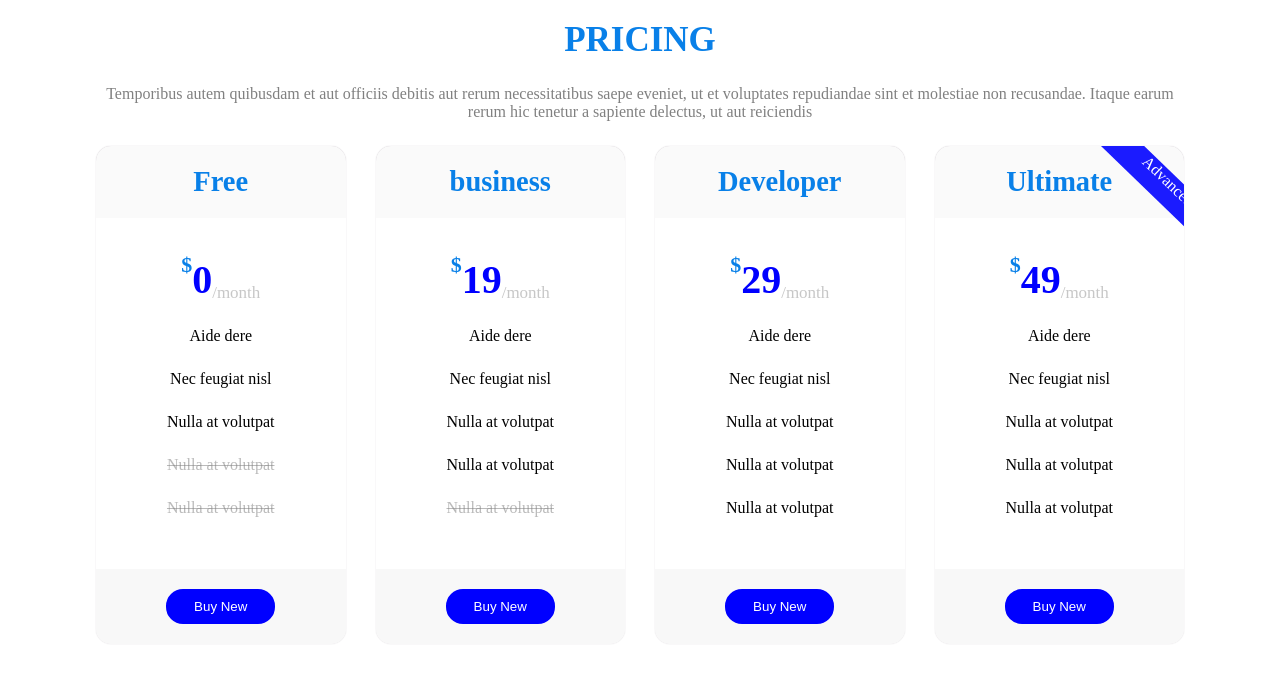
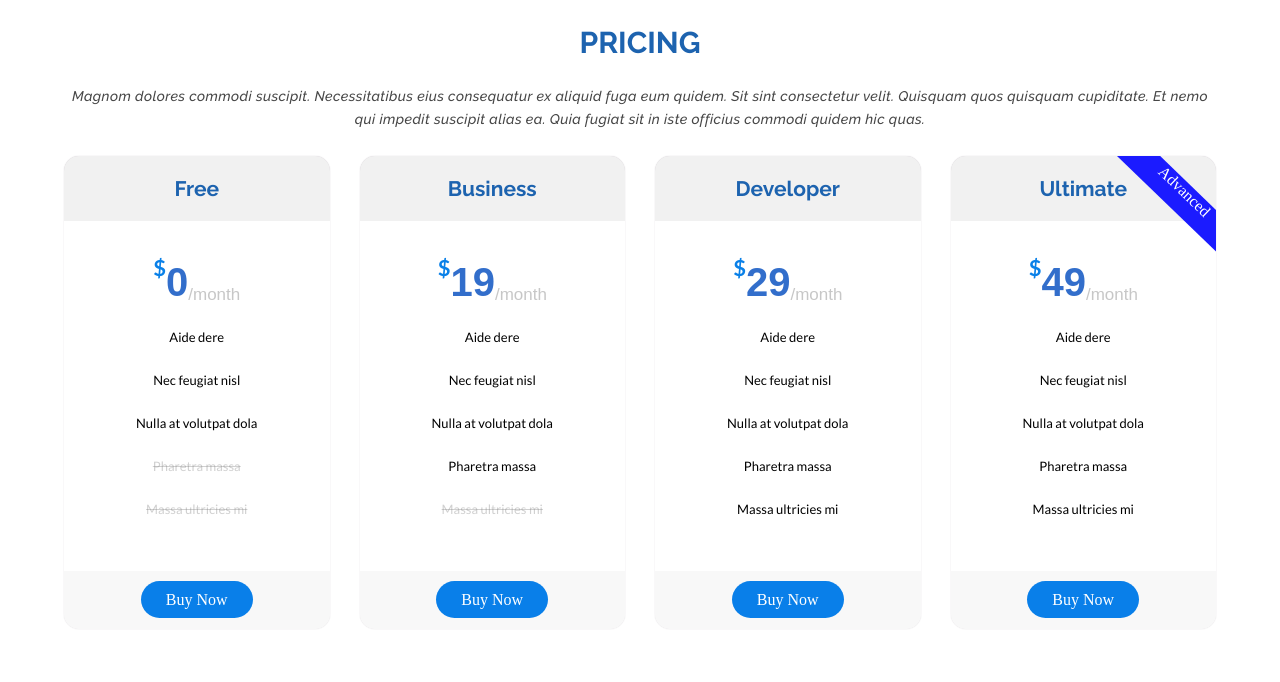
Before and after one commit to santhoshkumarramani/card-task, a plain HTML site: page index.html in a window 1280 px wide. Drawn offline with Linux system fonts and the light colour scheme.

Commit message:
file update

```diff
--- a/css/style.css
+++ b/css/style.css
@@ -3,34 +3,44 @@
 	padding:0;
 	box-sizing:border-box;
 }
-.container1{
+.full-table{
 	margin:0 auto;
-	width: 85%;
+    width: 90%;
+    padding: 5px 0px;
 }
-.head{
+.heading{
 	text-align:center;
 }
-.head h2{
-	font-size:35px;
-	font-weight:600;
-	color:#0980e8;
+
+.heading h2{
+	font-size:30px;
+	font-weight:700;
+	color:#1d63af;
 	margin-bottom:25px;
 	margin-top: 20px;
+	font-family: 'Raleway', sans-serif;
+}
+.heading p{
+	color:rgba(70,70,70,255);
+	margin-bottom:25px;
+	font-family:'Raleway', sans-serif;
+	font-style: italic;
+	font-weight:500;
+	font-size:14px;
+    letter-spacing: 0.4px;
+    line-height: 23px;
 
-}
-.head p{
-	color:gray;
-	margin-bottom:25px;
 }
 .row{
 	display:flex;
 	text-align:center;
 	justify-content:space-between;
 	gap: 30px;
+
 }
 
 
-.col{
+.table{
 	width:25%;
 	height:auto;
 	box-shadow: 0px 0px 1px #8787;
@@ -39,54 +49,62 @@
     overflow: hidden;
 
 }
-.card-title{
-	background-color:#8080800a;
-	color:#0980e8;
-	font-size:19px;
+.title{
+	background-color:#8080801c;
+	color:#1d63af;
+	font-size:14px;
 	text-align:center;
 	padding:20px;
-
+	font-family: 'Raleway', sans-serif;
 }
 
-.card-content{
+.content{
 	margin:20px 0;
 	padding:20px;
 
 }
-.card-content p{
+.content p{
+
+	font-size:13px;
+	font-weight:500;
 	line-height:43px;
+	font-family: 'Lato', sans-serif;
 }
-.card-content del{
+.content del{
 	color:#8080808a;
 }
 .button{
 	    background-color: #f8f8f8;
 		padding:20px;
+		font-weight:200;
 
 }
-button{
+ .button a{
+	border-radius:21px;
+	padding:10px 25px;
+	background-color:rgb(9,127,233);
 	color:white;
-	background-color:blue;
-	border:2px solid blue;
-	border-radius:17px;
-	padding:8px 26px;
+	text-decoration:none;
 }
-.card-content sup{
+.content sup{
 	font-size:22px;
 	font-weight:600;
 	color:#0980e8;
 	position: relative;
     top: -15px;
+
 }
-.card-content span{
+.content span{
 	font-size:40px;
-	color:blue;
+	color:#2a68c9f5;
 	font-weight:600;
+	font-family:arial;
 }
-.card-content sub{
+.content sub{
 	font-size:17px;
 	font-weight:100;
 	color:#80808070;
+	font-family:arial;
 }
 .advanced{
 	color:white;
@@ -98,7 +116,15 @@ button{
 	top:25px;
 	left:144px;
 }
-.card-title:hover{
+
+
+.line-through{
+	text-decoration:line-through;
+    color:#8080805e;
+
+}
+
+.title:hover{
 	color:white;
-	background-color:#1b1bff;
+	background-color:blue;
 }
--- a/index.html
+++ b/index.html
@@ -3,76 +3,82 @@
 	<head>
 		<title>Card-Task</title>
 		<link rel="stylesheet"href="./css/style.css">
+		<link rel="preconnect" href="https://fonts.googleapis.com">
+		<link rel="preconnect" href="https://fonts.gstatic.com" crossorigin>
+		<link href="https://fonts.googleapis.com/css2?family=Raleway:ital,wght@0,100;0,200;0,300;0,400;0,500;0,600;0,700;0,800;0,900;1,100;1,200;1,300;1,400;1,500;1,600;1,700;1,800;1,900&display=swap" rel="stylesheet">
+		<link rel="preconnect" href="https://fonts.googleapis.com">
+		<link rel="preconnect" href="https://fonts.gstatic.com" crossorigin>
+		<link href="https://fonts.googleapis.com/css2?family=Lato:ital,wght@0,100;0,300;0,400;0,700;0,900;1,100;1,300;1,400;1,700;1,900&display=swap" rel="stylesheet">
 	</head>
 	<body>
-		<section class="title">
-		<div class="container1">
-			<div class="head">
+		<section class="container">
+		<div class="full-table">
+			<div class="heading">
 				<h2>PRICING</h2>
-				<p> Temporibus autem quibusdam et aut officiis debitis aut rerum necessitatibus saepe eveniet, ut et voluptates repudiandae sint et molestiae non recusandae. Itaque earum rerum hic tenetur a sapiente delectus, ut aut reiciendis</p>
+				<p> Magnom dolores commodi suscipit. Necessitatibus eius consequatur ex aliquid fuga eum quidem. Sit sint consectetur velit. Quisquam quos quisquam cupiditate. Et nemo qui impedit suscipit alias ea. Quia fugiat sit in iste officius commodi quidem hic quas.</p>
 			</div>
 
 
 					<div class="row">
-						<div class="col">
-								<div class="card-title">
+						<div class="table">
+								<div class="title">
 									<h2>Free</h2>
 								</div>
 
-								<div class="card-content">
+								<div class="content">
 									<p><sup>$</sup><span>0</span><sub>/</sub><sub>month</sub><p>
 									<p>Aide dere</p>
 									<p>Nec feugiat nisl</p>
-									<p>Nulla at volutpat</p>
-									<p><del>Nulla at volutpat</del></p>
-									<p><del>Nulla at volutpat</del></p>
+									<p>Nulla at volutpat dola</p>
+									<p class="line-through">Pharetra massa</p>
+									<p class="line-through">Massa ultricies mi</p>
 								</div>
 
 								<div class="button">
-									<button>Buy New</button>
+									<a href="#">Buy Now</a>
 								</div>
 							</div>
 
-							<div class="col">
-								<div class="card-title">
-									<h2>business</h2>
+							<div class="table">
+								<div class="title">
+									<h2>Business</h2>
 								</div>
 
-								<div class="card-content">
+								<div class="content">
 									<p><sup>$</sup><span>19</span><sub>/</sub><sub>month</sub><p>
 									<p>Aide dere</p>
 									<p>Nec feugiat nisl</p>
-									<p>Nulla at volutpat</p>
-									<p>Nulla at volutpat</p>
-									<p><del>Nulla at volutpat</del></p>
+									<p>Nulla at volutpat dola</p>
+									<p>Pharetra massa</p>
+									<p class="line-through">Massa ultricies mi</p>
 								</div>
 
 								<div class="button">
-									<button>Buy New</button>
+									<a href="#">Buy Now</a>
 								</div>
 							</div>
 
-							<div class="col">
-								<div class="card-title">
+							<div class="table">
+								<div class="title">
 									<h2>Developer</h2>
 								</div>
 
-								<div class="card-content">
+								<div class="content">
 									<p><sup>$</sup><span>29</span><sub>/</sub><sub>month</sub><p>
 									<p>Aide dere</p>
 									<p>Nec feugiat nisl</p>
-									<p>Nulla at volutpat</p>
-									<p>Nulla at volutpat</p>
-									<p>Nulla at volutpat</p>
+									<p>Nulla at volutpat dola</p>
+									<p>Pharetra massa</p>
+									<p>Massa ultricies mi</p>
 								</div>
 
 								<div class="button">
-									<button>Buy New</button>
+									<a href="#">Buy Now</a>
 								</div>
 							</div>
 
-							<div class="col">
-								<div class="card-title">
+							<div class="table">
+								<div class="title">
 									<h2>Ultimate</h2>
 								</div>
 
@@ -80,17 +86,17 @@
 									<p>Advanced</p>
 								</div>
 
-								<div class="card-content">
+								<div class="content">
 									<p><sup>$</sup><span>49</span><sub>/</sub><sub>month</sub><p>
 									<p>Aide dere</p>
 									<p>Nec feugiat nisl</p>
-									<p>Nulla at volutpat</p>
-									<p>Nulla at volutpat</p>
-									<p>Nulla at volutpat</p>
+									<p>Nulla at volutpat dola</p>
+									<p>Pharetra massa</p>
+									<p>Massa ultricies mi</p>
 								</div>
 
 								<div class="button">
-									<button>Buy New</button>
+									<a href="#">Buy Now</a>
 								</div>
 							</div>
 					</div>
```
